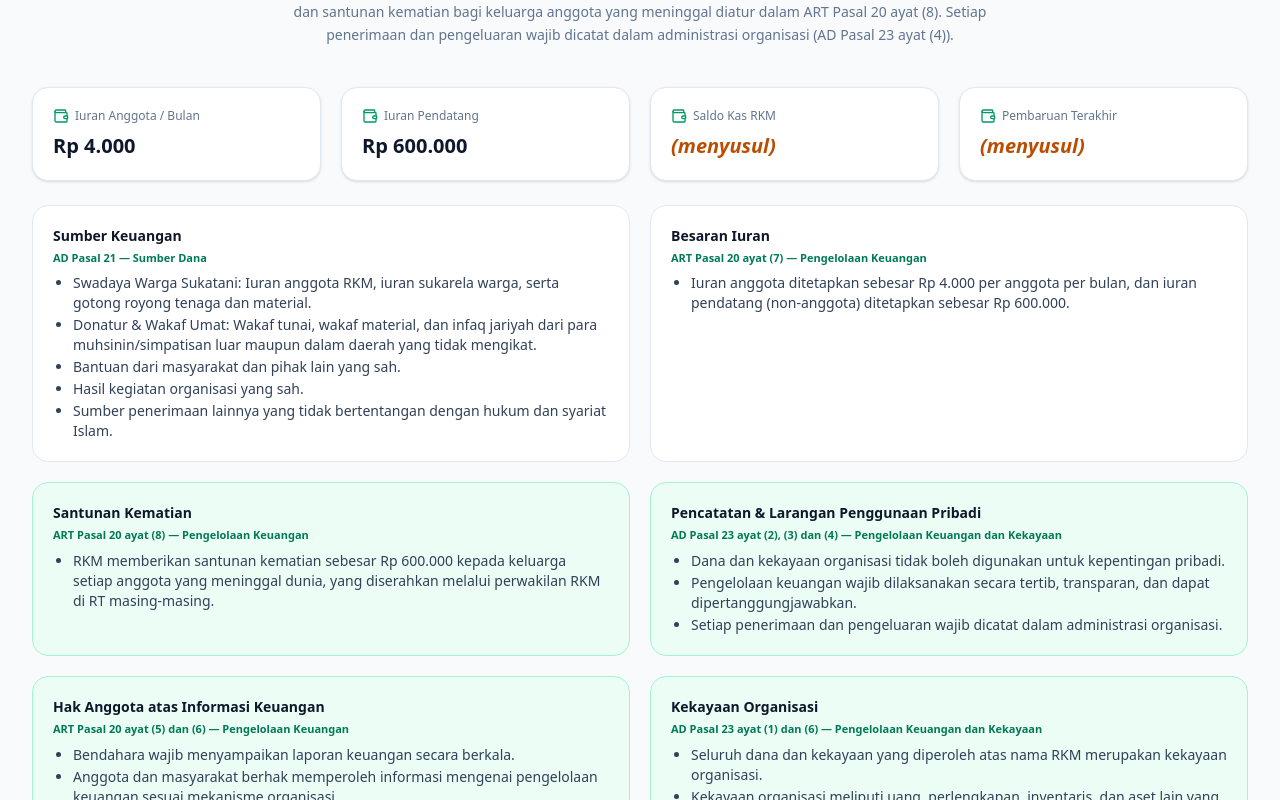
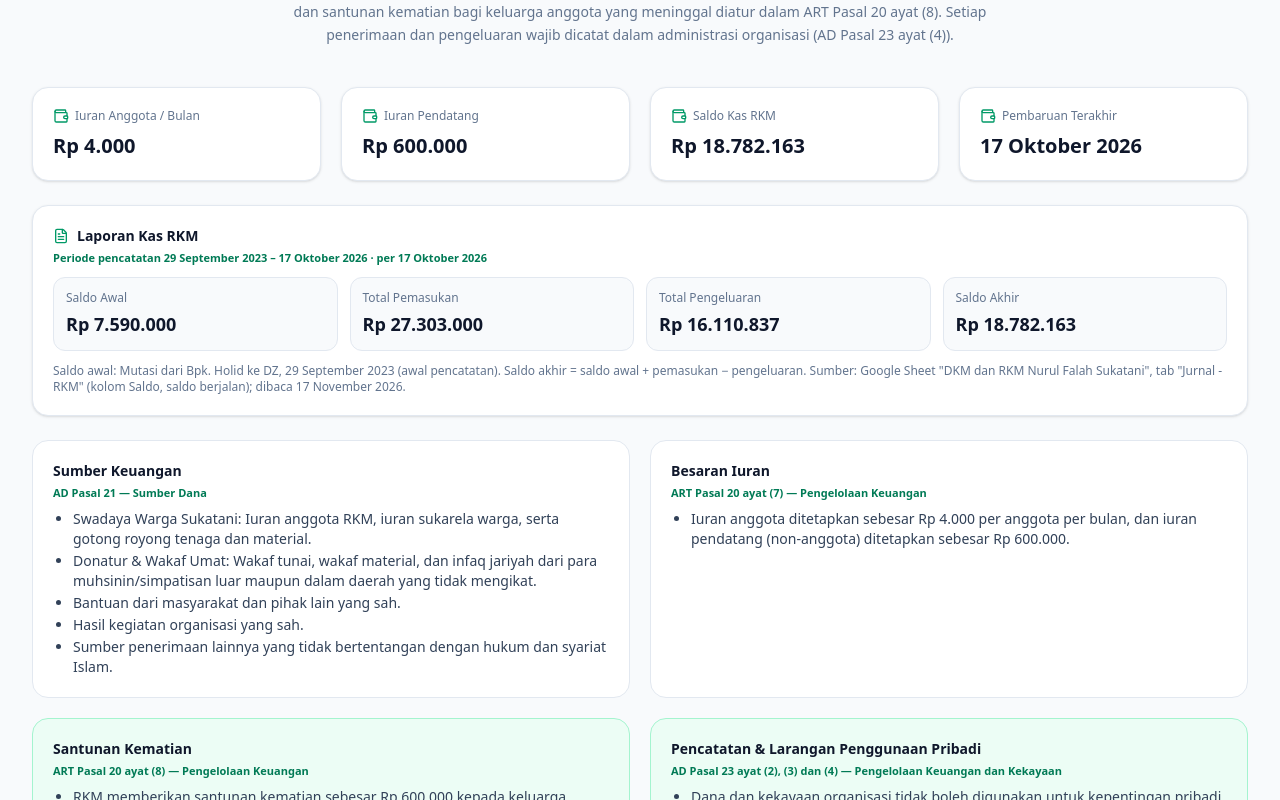
Before and after one commit to rkm-sukatani/rkm-sukatani.github.io, a React (Vite) app: page / in a window 1280 px wide. Shown: the part 3480-4280 px from the top of the page. Built offline with nearby package versions, Linux system fonts and the light colour scheme.

Commit message:
Keuangan: laporan kas RKM dari Google Sheet tab 'Jurnal - RKM' (saldo berjalan Rp 18.782.163 per 17 Okt 2026)

```diff
--- a/src/components/home/Sections.tsx
+++ b/src/components/home/Sections.tsx
@@ -250,6 +250,30 @@ export function KeuanganSection() {
           </div>
         ))}
       </div>
+      <div id="laporan-kas" className="mb-6 p-5 rounded-2xl bg-white border border-slate-200 shadow-sm text-left text-sm text-slate-700">
+        <div className="font-bold text-slate-900 mb-1 flex items-center gap-2">
+          <FileText className="w-4 h-4 text-emerald-600" /> Laporan Kas RKM
+        </div>
+        <div className="text-[11px] text-emerald-700 font-semibold mb-3">
+          Periode pencatatan {f.laporan.periode} · per {f.laporan.asOf}
+        </div>
+        <div className="grid sm:grid-cols-2 lg:grid-cols-4 gap-3">
+          {[
+            { label: "Saldo Awal", value: f.laporan.saldoAwal },
+            { label: "Total Pemasukan", value: f.laporan.pemasukan },
+            { label: "Total Pengeluaran", value: f.laporan.pengeluaran },
+            { label: "Saldo Akhir", value: f.laporan.saldoAkhir },
+          ].map((s) => (
+            <div key={s.label} className="p-3 rounded-xl bg-slate-50 border border-slate-200">
+              <div className="text-xs text-slate-500">{s.label}</div>
+              <div className="text-lg font-bold text-slate-900 mt-1">{s.value}</div>
+            </div>
+          ))}
+        </div>
+        <p className="text-xs text-slate-500 mt-3">
+          Saldo awal: {f.laporan.saldoAwalNote}. Saldo akhir = saldo awal + pemasukan − pengeluaran. Sumber: {f.laporan.source}.
+        </p>
+      </div>
       <div className="grid md:grid-cols-2 gap-5 text-left text-sm text-slate-700">
         {f.adArtCards.map((c, i) => (
           <div key={c.title} className={`p-5 rounded-2xl border ${i < 2 ? "bg-white border-slate-200" : "bg-emerald-50 border-emerald-200"}`}>
@@ -279,7 +303,7 @@ export function KeuanganSection() {
       <p className="text-xs text-slate-500 mt-4">
         Iuran anggota: {f.iuranNote} {rkm.membership.basis} Iuran pendatang: {f.iuranPendatangNote}{" "}
         Santunan kematian: {rkm.santunan.amount} per anggota yang meninggal, diserahkan kepada keluarga melalui perwakilan RT. Sumber: {f.iuranSource}; {rkm._kutipanSections.besaranIuran} dan {rkm._kutipanSections.santunan.replace(/^ART Pasal \d+ /, "")}.{" "}
-        Rekening pembayaran RKM: {f.rekening.bankName} {f.rekening.accountNumber} a.n. {f.rekening.accountHolder} (rekening bersama DKM Masjid Nurul Falah, sementara). Laporan pemasukan/pengeluaran RKM: <Placeholder>{f.laporanRkm}</Placeholder>.
+        Rekening pembayaran RKM: {f.rekening.bankName} {f.rekening.accountNumber} a.n. {f.rekening.accountHolder} (rekening bersama DKM Masjid Nurul Falah, sementara). Laporan pemasukan/pengeluaran RKM: {f.laporanRkm}.
       </p>
     </section>
   );
--- a/src/data/rkm.json
+++ b/src/data/rkm.json
@@ -164,8 +164,8 @@
     "iuranLabel": "Iuran anggota (per anggota per bulan)",
     "iuranPendatang": "Rp 600.000",
     "iuranSource": "Konfirmasi Burhan, 3 Nov 2026",
-    "saldoKasRkm": "(menyusul)",
-    "lastUpdate": "(menyusul)",
+    "saldoKasRkm": "Rp 18.782.163",
+    "lastUpdate": "17 Oktober 2026",
     "rekening": {
       "bankName": "Bank Syariah Indonesia (BSI)",
       "accountNumber": "7203516578",
@@ -175,7 +175,17 @@
     },
     "iuranNote": "Rp 4.000 per anggota per bulan, flat tanpa syarat.",
     "iuranPendatangNote": "Dibayar oleh non-anggota yang dimakamkan di TPU Sukatani.",
-    "laporanRkm": "(menyusul)",
+    "laporanRkm": "ringkasan kas di atas (saldo berjalan per 17 Oktober 2026)",
+    "laporan": {
+      "periode": "29 September 2023 – 17 Oktober 2026",
+      "asOf": "17 Oktober 2026",
+      "saldoAwal": "Rp 7.590.000",
+      "saldoAwalNote": "Mutasi dari Bpk. Holid ke DZ, 29 September 2023 (awal pencatatan)",
+      "pemasukan": "Rp 27.303.000",
+      "pengeluaran": "Rp 16.110.837",
+      "saldoAkhir": "Rp 18.782.163",
+      "source": "Google Sheet \"DKM dan RKM Nurul Falah Sukatani\", tab \"Jurnal - RKM\" (kolom Saldo, saldo berjalan); dibaca 17 November 2026"
+    },
     "adArtCards": [
       {
         "title": "Sumber Keuangan",
```
